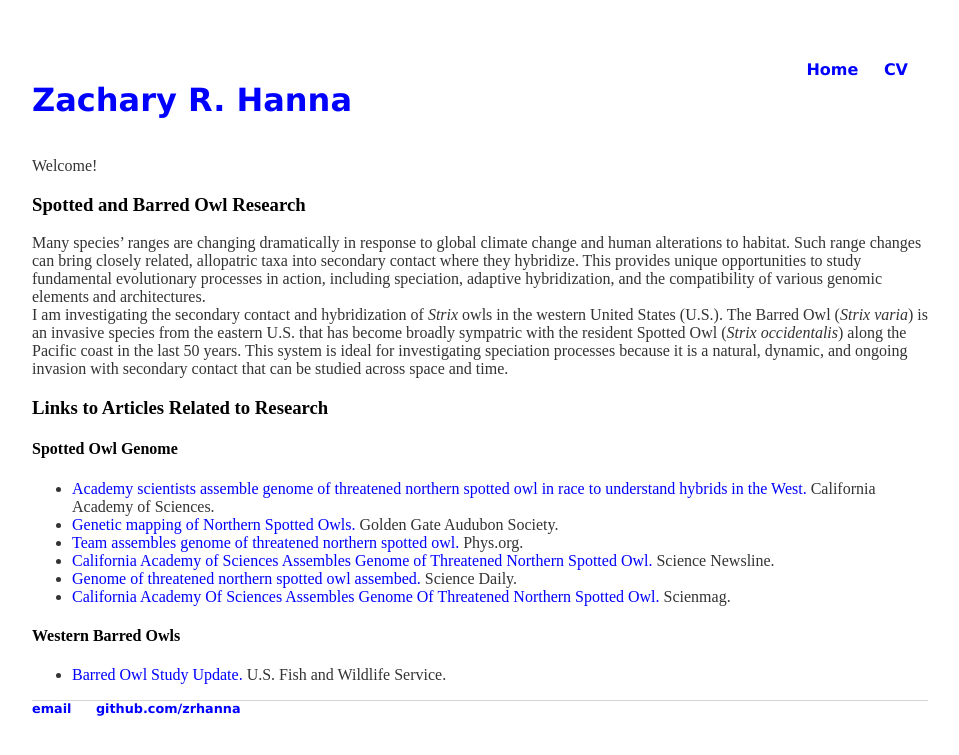
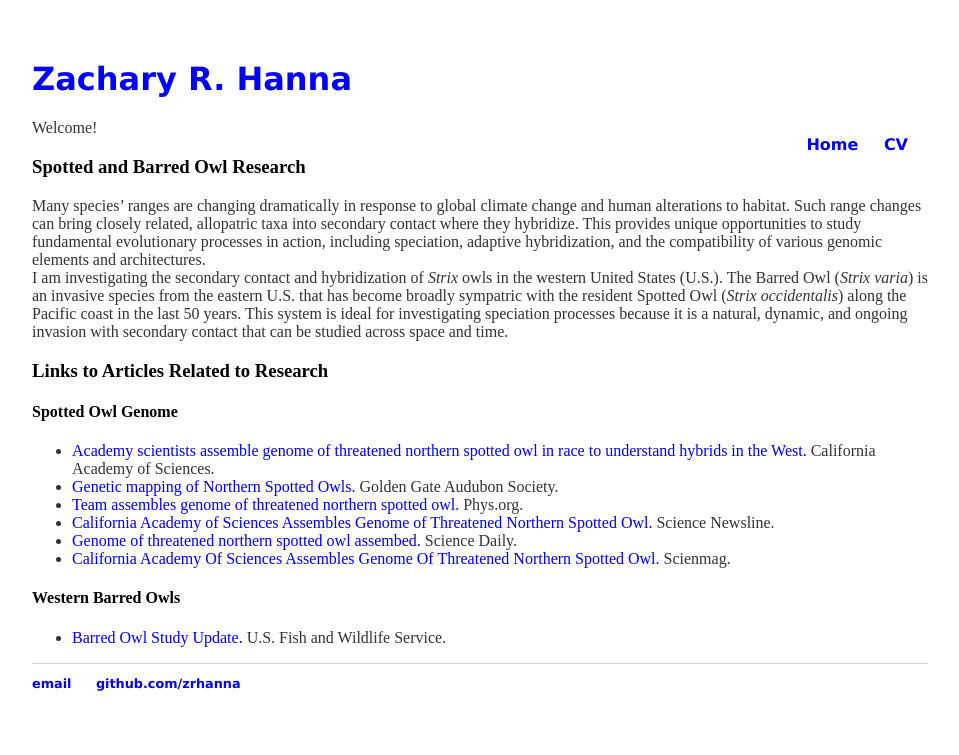
Before and after one commit to zacharyhanna/zacharyhanna.github.io, a Jekyll site: the page built from index.md, in a window 1280 px wide. Shown: the top 755 px of the page, without its empty margins (160-1119 px from the left). Built offline with Jekyll 4.4.1, drawn with Linux system fonts in a browser that asks for light colours.

Commit message:
Update main.css

```diff
--- a/css/main.css
+++ b/css/main.css
@@ -2,10 +2,8 @@ body {
     margin: 60px auto;
     width: 70%;
 }
-h1, nav {
-    display: inline-block;
-}
 nav {
+    display:inline;
     float:right;
 }
 nav ul, footer ul {
@@ -13,7 +11,6 @@ nav ul, footer ul {
     padding: 0px;
     list-style: none;
     font-weight: bold;
-    display: inline;
 }
 nav ul li, footer ul li {
     display: inline-block;
```
